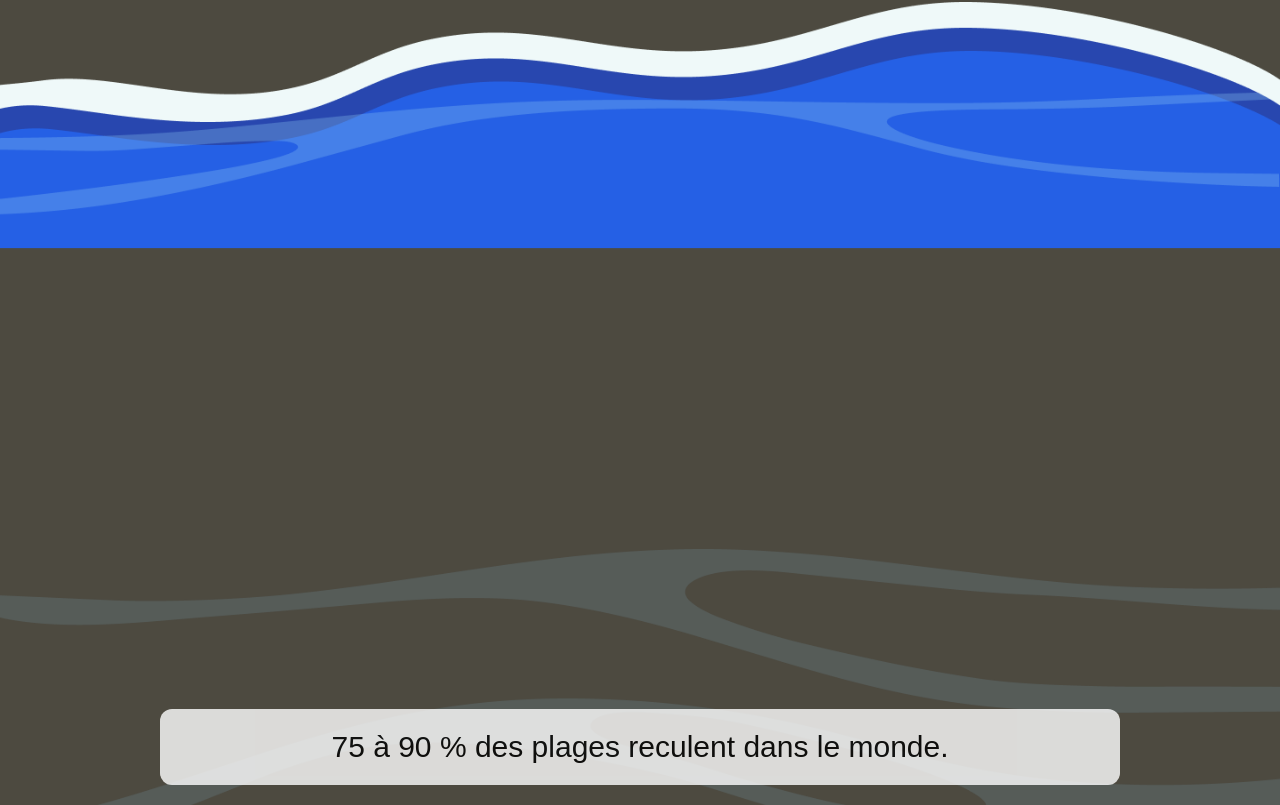
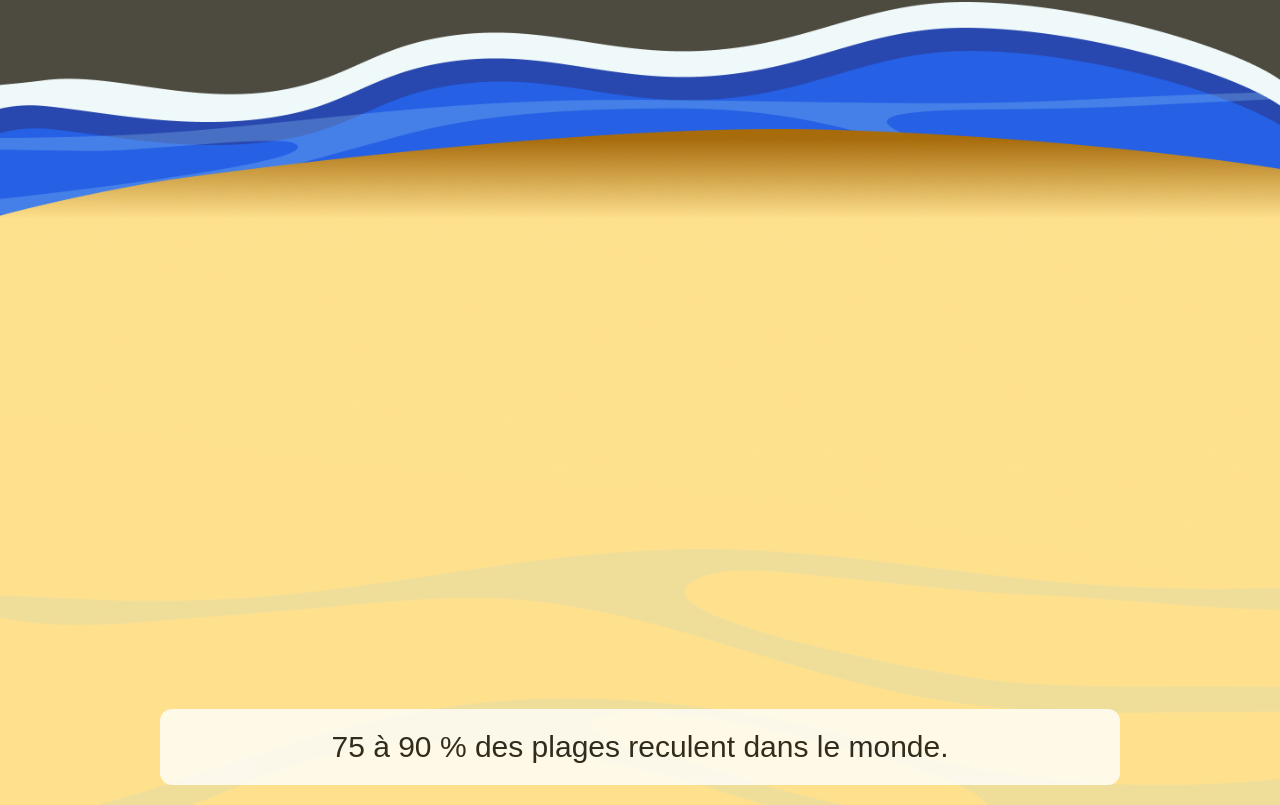
Before and after one commit to Corentin-Delvaque/SAE303-Corentin-Delvaque, a website built with Vite: page index.html in a window 1280 px wide. Shown: the part 4559-5364 px from the top of the page. Built offline with nearby package versions, Linux system fonts and the light colour scheme; a script that the page names is missing.

Commit message:
upgraded beach-small wave resizing interaction

```diff
--- a/index.html
+++ b/index.html
@@ -136,7 +136,7 @@
 
       <!-- transition wave small -->
       <section class="z-10 col-span-full row-span-full justify-self-end w-full">
-        <img class="absolute bottom-0 w-full h-auto object-cover" src="./assets/small-wave.png"
+        <img class="absolute bottom-0 w-full object-cover" src="./assets/small-wave.png"
           alt="Transition vague petite">
       </section>
     </section>
@@ -145,11 +145,11 @@
 
 
     <!-- Section 4 bis -->
-    <section class="relative grid grid-cols-1 grid-rows-1 bg-bg-dark-grey h-fit">
+    <section class="relative grid grid-cols-1 grid-rows-1 bg-bg-yellow h-fit">
 
       <!-- plage -->
-      <section class="z-20 col-span-full row-span-full justify-self-end mt-190 w-full">
-        <img class="absolute top-190 w-full h-auto object-cover" src="./assets/beach.png" alt="plage">
+      <section class="z-20 col-span-full row-span-full justify-self-end w-full">
+        <img class="absolute w-full h-auto object-cover 2xl:-top-40 xl:-top-30 lg:-top-20 md:-top-15 sm:-top-10 -top-10  " src="./assets/beach.png" alt="plage">
       </section>
 
 
```
